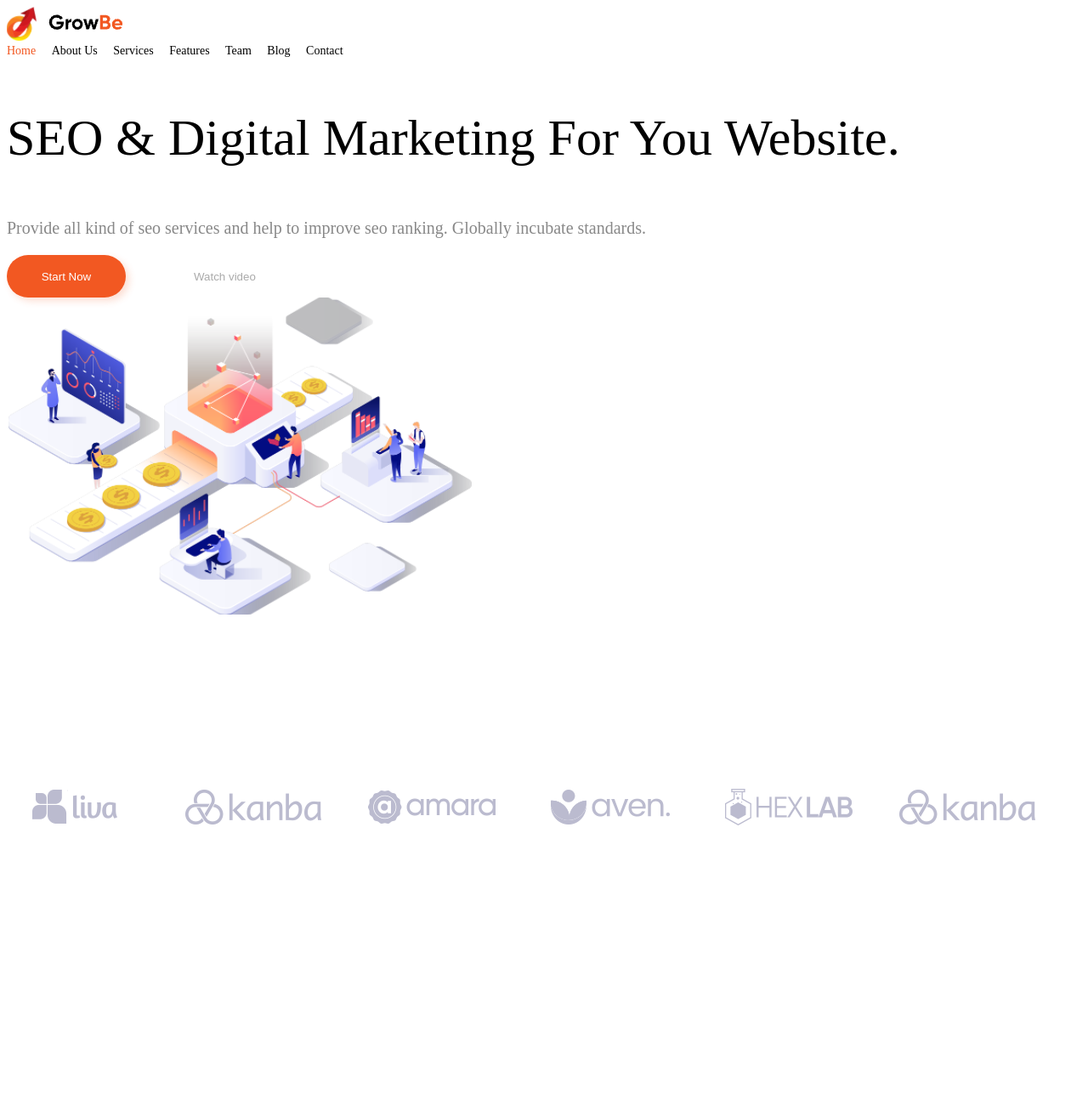
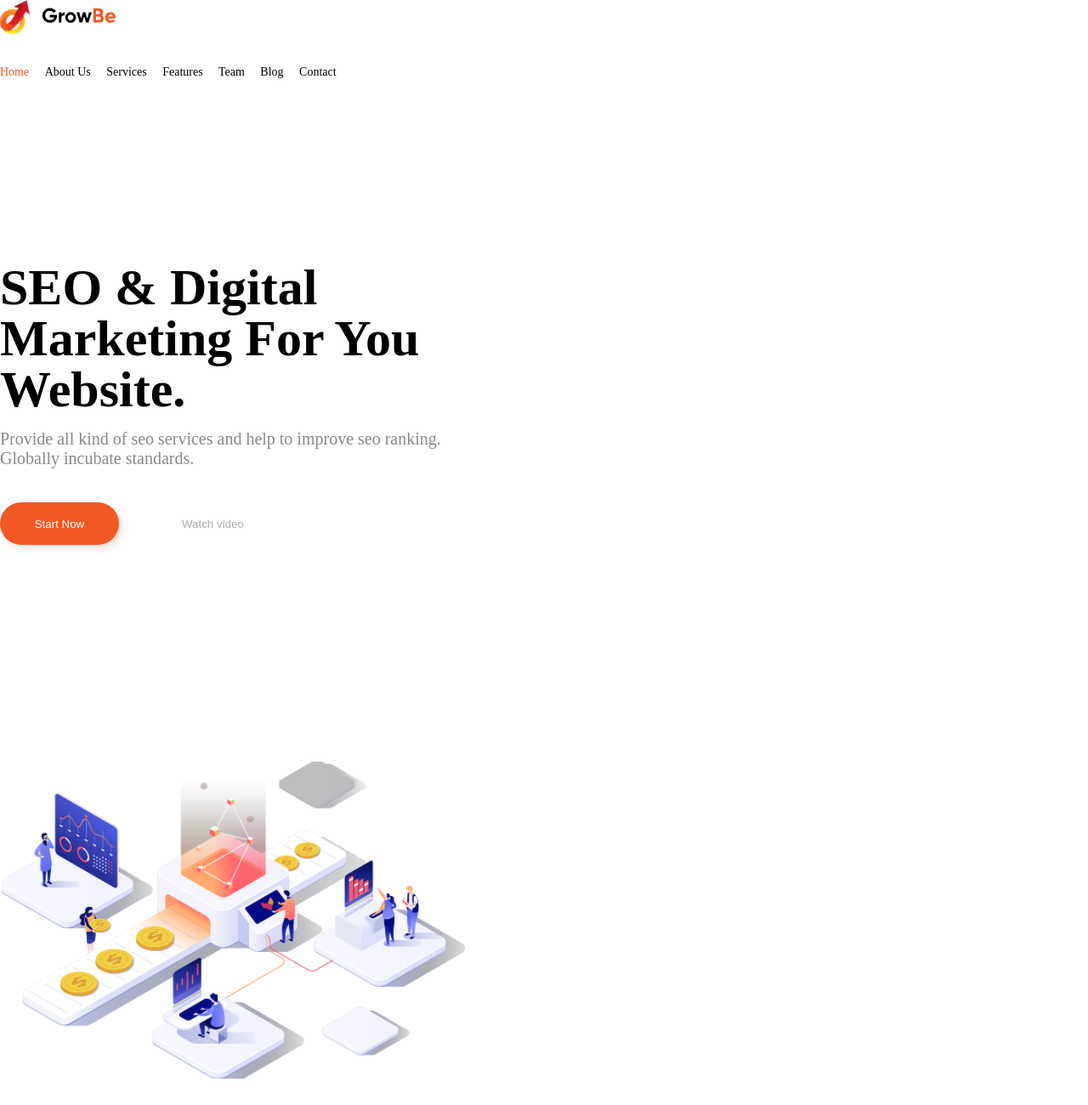
Before and after one commit to Nastasssssia/HTML-CSSem3, a plain HTML site: page index.html in a window 1280 px wide. Shown: the top 1300 px of the page at 85% size. Before the commit the page ends 983 px from the top, so only its background shows below. Drawn offline with Linux system fonts and the light colour scheme.

Commit message:
changes css

```diff
--- a/style.css
+++ b/style.css
@@ -1,16 +1,22 @@
+
+* {
+    margin: 0;
+    padding: 0;
+    box-sizing: border-box;
+  }
+
 body{
     background: rgb(255, 255, 255);
-    font-family: Gilroy-Bold;
+    font-family: Gilroy-Bold;;
 }
 
-
 .menu_header{
-    font-family: Gilroy-Medium;
     font-size: 14px;
     font-weight: 400;
-    line-height: -1px;
+    line-height: 1px;
     letter-spacing: 0%;
     text-align: left;
+    margin-top: 40px;
 }
 
 a{
@@ -23,24 +29,32 @@ a{
     color:rgb(242, 88, 34);
 }
 
+.home__meta{
+    max-width: 522px;
+    text-align: left;
+    margin-top: 223px;
+    margin-bottom: 255px;
+    margin-left: 1025;
+    margin-right: 373;
+}
 
 .p1{
     color: rgb(0, 0, 0);
     font-size: 60px;
-    font-weight: 400;
-    line-height: -1px;
+    font-weight: 600;
+    line-height: 1;
     letter-spacing: 0%;
     text-align: left;
 }
 
 .p2{
     color: rgb(136, 136, 136);
-    font-family: Gilroy-Medium;
     font-size: 20px;
     font-weight: 400;
     line-height: -1px;
     letter-spacing: 0%;
     text-align: left;
+    margin-top: 17px;
 }
 
 .img_meta{
@@ -57,6 +71,7 @@ a{
     color: rgb(255, 255, 255);
     width: 140px;
     height: 50px;
+    margin-top: 40px;
 }
 
 .button_right{
@@ -73,8 +88,9 @@ a{
   }
 
   .logo {
-    size: 50px;
-    margin: 50;
+    width: 50px;
+    height: 50px;
+    margin: 0 50px;
     display: flex;
     gap: 50px;
 
```
